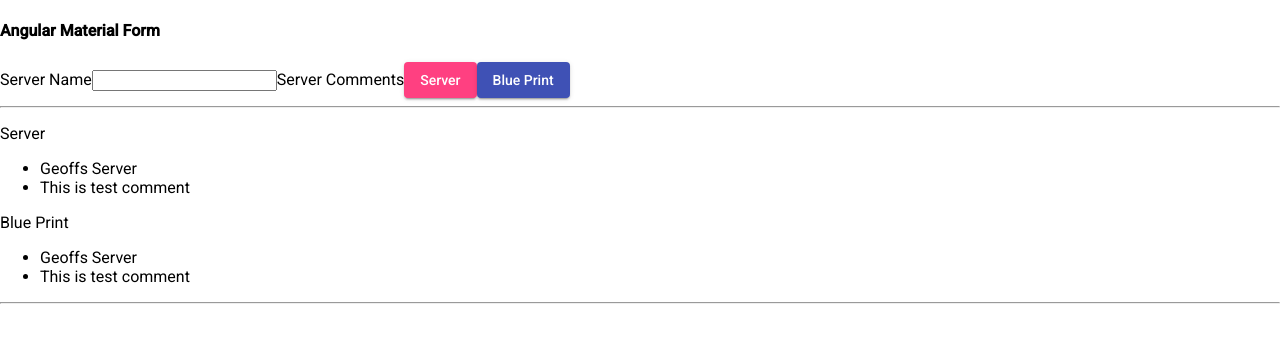
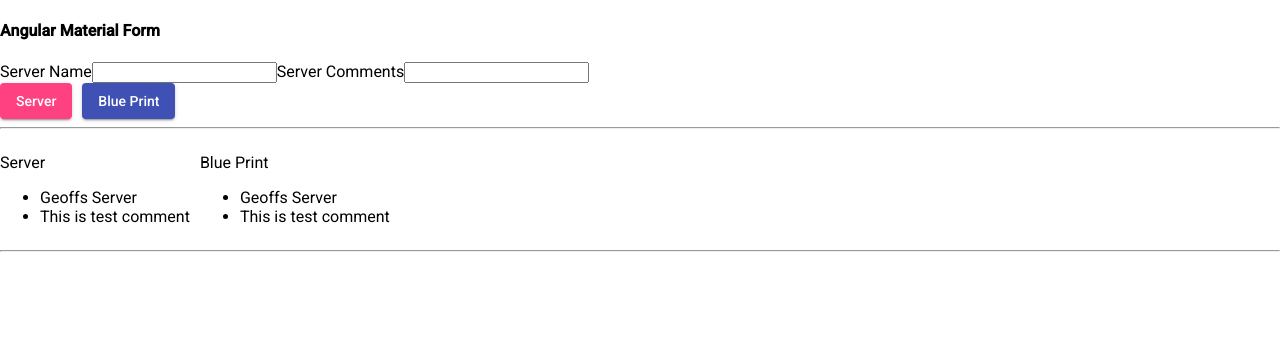
Before and after one commit to FoxGeoff/InputOutputAngular, an Angular app: page / in a window 1280 px wide. Shown: the top 342 px of the page. Built offline with nearby package versions, Linux system fonts and the light colour scheme.

Commit message:
Add Angular flex layout

```diff
--- a/package.json
+++ b/package.json
@@ -16,6 +16,7 @@
     "@angular/common": "~11.2.7",
     "@angular/compiler": "~11.2.7",
     "@angular/core": "~11.2.7",
+    "@angular/flex-layout": "^12.0.0-beta.34",
     "@angular/forms": "~11.2.7",
     "@angular/material": "^11.2.13",
     "@angular/platform-browser": "~11.2.7",
--- a/src/app/app.component.html
+++ b/src/app/app.component.html
@@ -1,15 +1,18 @@
-<div>
+<div class="container">
   <h4>Angular Material Form</h4>
 
   <div>
     <label>Server Name</label>
     <input type="text" />
     <label>Server Comments</label>
+    <input type="text" />
+    <div class="row" fxLayoutGap="10px">
       <button mat-raised-button color="accent">Server</button>
       <button mat-raised-button color="primary">Blue Print</button>
+    </div>
     <hr />
   </div>
-
+  <div fxLayout="row" fxLayoutGap="10px">
     <div>
       <p>Server</p>
       <ul>
@@ -25,5 +28,6 @@
         <li>This is test comment</li>
       </ul>
     </div>
+  </div>
   <hr />
 </div>
--- a/src/app/app.module.ts
+++ b/src/app/app.module.ts
@@ -4,6 +4,7 @@
 import { AppComponent } from './app.component';
 import { BrowserAnimationsModule } from '@angular/platform-browser/animations';
 import { MaterialModule } from './material/material.module';
+import { FlexLayoutModule } from '@angular/flex-layout';
 
 @NgModule({
   declarations: [
@@ -12,7 +13,8 @@
   imports: [
     BrowserModule,
     BrowserAnimationsModule,
-    MaterialModule
+    MaterialModule,
+    FlexLayoutModule
   ],
   providers: [],
   bootstrap: [AppComponent]
```
Also changed, not shown: 2 other files (tests, documents, lock files or other folders). Lines whose indentation alone changed are shown as unchanged.
